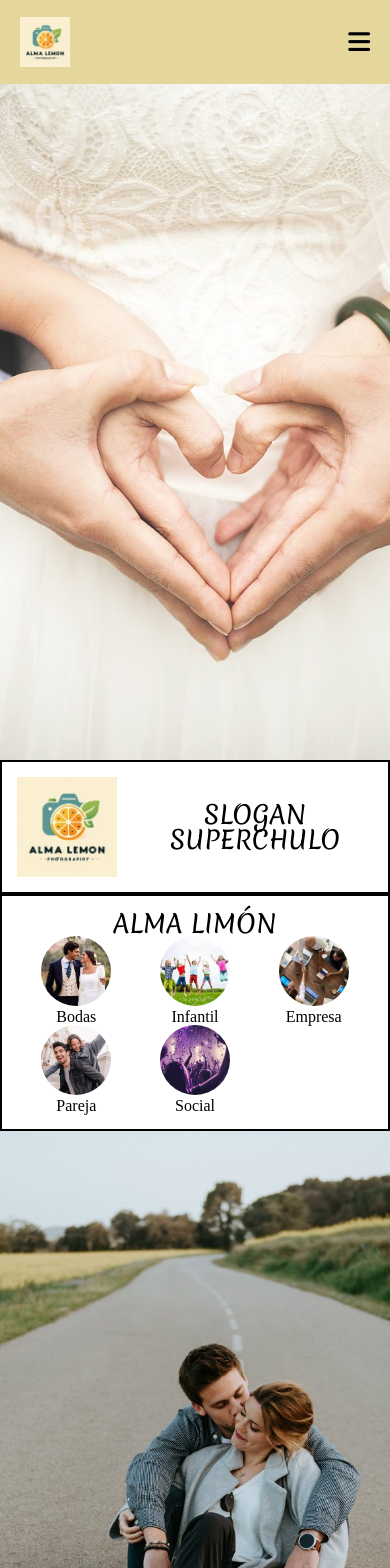
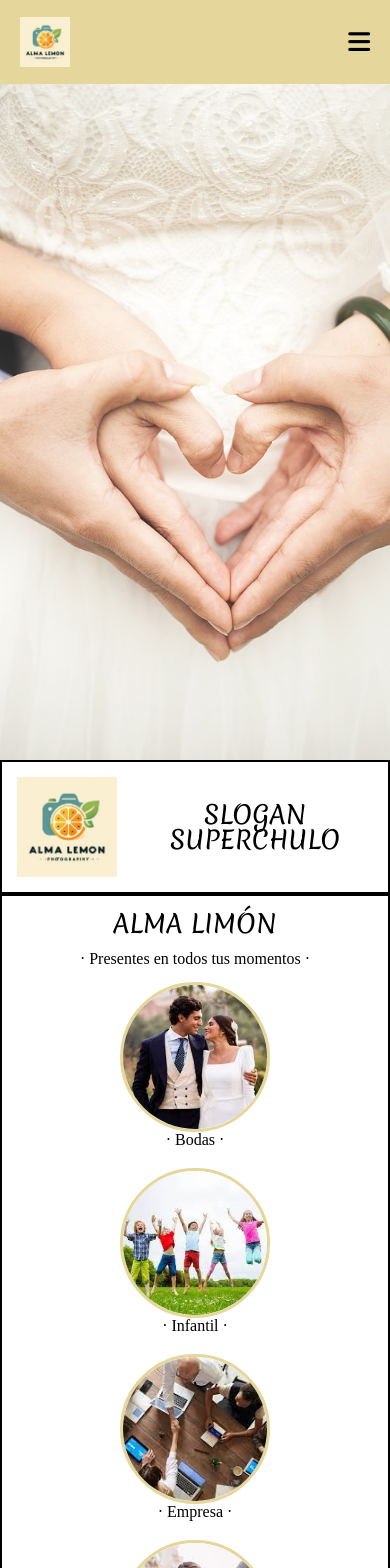
Before and after one commit to beafig/alma_lemon, a React (Vite) app: page /#/ in a window 390 px wide. Shown: the top 1568 px of the page. Built offline with nearby package versions, Linux system fonts and the light colour scheme.

Commit message:
section1 responsive

```diff
--- a/src/components/Section-1.jsx
+++ b/src/components/Section-1.jsx
@@ -1,41 +1,54 @@
+import { Link } from "react-router-dom";
 import "../styles/layout/Section1.scss";
 import Logo from "../images/logo.jpg";
 import boda from "../images/boda1.jpeg";
 import infantil from "../images/infantil.jpeg";
 import empresa from "../images/empresa.jpeg";
 import pareja from "../images/pareja.jpeg";
+import embarazo from "../images/embarazo.jpeg";
 import social from "../images/social.jpeg";
 
 const Section1 = () => {
   return (
     <section className="section1">
       <article className="section1__slogan">
-        <img className="section1__slogan--logo" src={Logo} alt="" />
-        <h3 className="section1__slogan--subtitle">SLOGAN SUPERCHULO</h3>
+        <img
+          className="section1__slogan--logo"
+          src={Logo}
+          alt="Logo Alma Limón"
+        />
+        <h3 className="section1__slogan--title">SLOGAN SUPERCHULO</h3>
       </article>
       <article className="section1__categories">
         <h1 className="section1__categories--title">ALMA LIMÓN</h1>
+        <p className="section1__categories--subtitle">
+          · Presentes en todos tus momentos ·
+        </p>
         <div className="section1__categories--list">
-          <div className="section1__categories--container">
-            <img className="section1__categories--img" src={boda} alt="" />
-            <h6 className="section1__categories--name">Bodas</h6>
-          </div>
-          <div className="section1__categories--container">
-            <img className="section1__categories--img" src={infantil} alt="" />
-            <h6 className="section1__categories--name">Infantil</h6>
-          </div>
-          <div className="section1__categories--container">
-            <img className="section1__categories--img" src={empresa} alt="" />
-            <h6 className="section1__categories--name">Empresa</h6>
-          </div>
-          <div className="section1__categories--container">
-            <img className="section1__categories--img" src={pareja} alt="" />
-            <h6 className="section1__categories--name">Pareja</h6>
-          </div>
-          <div className="section1__categories--container">
-            <img className="section1__categories--img" src={social} alt="" />
-            <h6 className="section1__categories--name">Social</h6>
-          </div>
+          <Link to={"/bodas"} className="section1__categories--link">
+            <img className="section1__categories--img" src={boda} alt="" />·
+            Bodas ·
+          </Link>
+          <Link to={"/infantil"} className="section1__categories--link">
+            <img className="section1__categories--img" src={infantil} alt="" />·
+            Infantil ·
+          </Link>
+          <Link to={"/empresa"} className="section1__categories--link">
+            <img className="section1__categories--img" src={empresa} alt="" />·
+            Empresa ·
+          </Link>
+          <Link to={"/pareja"} className="section1__categories--link">
+            <img className="section1__categories--img" src={pareja} alt="" />·
+            Pareja ·
+          </Link>
+          <Link to={"/embarazo"} className="section1__categories--link">
+            <img className="section1__categories--img" src={embarazo} alt="" />·
+            Embarazo ·
+          </Link>
+          <Link to={"/social"} className="section1__categories--link">
+            <img className="section1__categories--img" src={social} alt="" />·
+            Social ·
+          </Link>
         </div>
       </article>
     </section>
--- a/src/styles/layout/Landing.scss
+++ b/src/styles/layout/Landing.scss
@@ -1,7 +1,7 @@
 // @import "../core/variables.scss";
 
 .main {
-  min-height: 93vh;
+  min-height: 90vh;
   text-align: center;
   &__pic {
     background-image: url("../../images/fondo1.jpg");
--- a/src/styles/layout/Section1.scss
+++ b/src/styles/layout/Section1.scss
@@ -1,10 +1,8 @@
 @import "../core/variables.scss";
 
 .section1 {
-  background-color: white;
   &__slogan {
     border: 2px solid black;
-    // margin: 0 15px;
     display: flex;
     justify-content: center;
     align-items: center;
@@ -14,34 +12,59 @@
       aspect-ratio: 1/1;
       width: 100px;
     }
-    &--subtitle {
+    &--title {
       font-family: $title_font;
       font-size: 25px;
+      @media screen and (min-width: 768px) {
+        font-size: 35px;
+      }
     }
   }
   &__categories {
     border: 2px solid black;
     padding: 15px;
-    // margin: 0 45px;
-    // margin-top: 10px;
-    // margin-bottom: 15px;
     &--title {
       font-family: $title_font;
       font-size: 25px;
-      //   padding: 15px;
+      margin-bottom: 15px;
+      @media screen and (min-width: 768px) {
+        font-size: 35px;
+      }
+    }
+    &--subtitle {
+      @media screen and (min-width: 768px) {
+        font-size: 21px;
+      }
     }
     &--list {
       display: grid;
-      grid-template-columns: repeat(3, 1fr);
-      // row-gap: 20px;
+      gap: 20px;
+      margin-top: 15px;
+      @media screen and (min-width: 768px) {
+        grid-template-columns: repeat(3, 1fr);
+        max-width: 70%;
+        margin: 15px auto;
+      }
+    }
+    &--link {
+      display: flex;
+      flex-direction: column;
+      margin: 0 auto;
+      text-decoration: none;
+      color: black;
+      cursor: pointer;
+      @media screen and (min-width: 768px) {
+        font-size: 21px;
+      }
     }
     &--img {
+      border: 3px $yellow_color solid;
       border-radius: 50%;
-      height: 70px;
+      height: 150px;
       object-fit: cover;
       aspect-ratio: 1/1;
-      @media only screen and (min-width: 767px) {
-        height: 120px;
+      @media only screen and (min-width: 1024px) {
+        height: 200px;
       }
     }
   }
```
Also changed, not shown: src/images/embarazo.jpeg (added).
